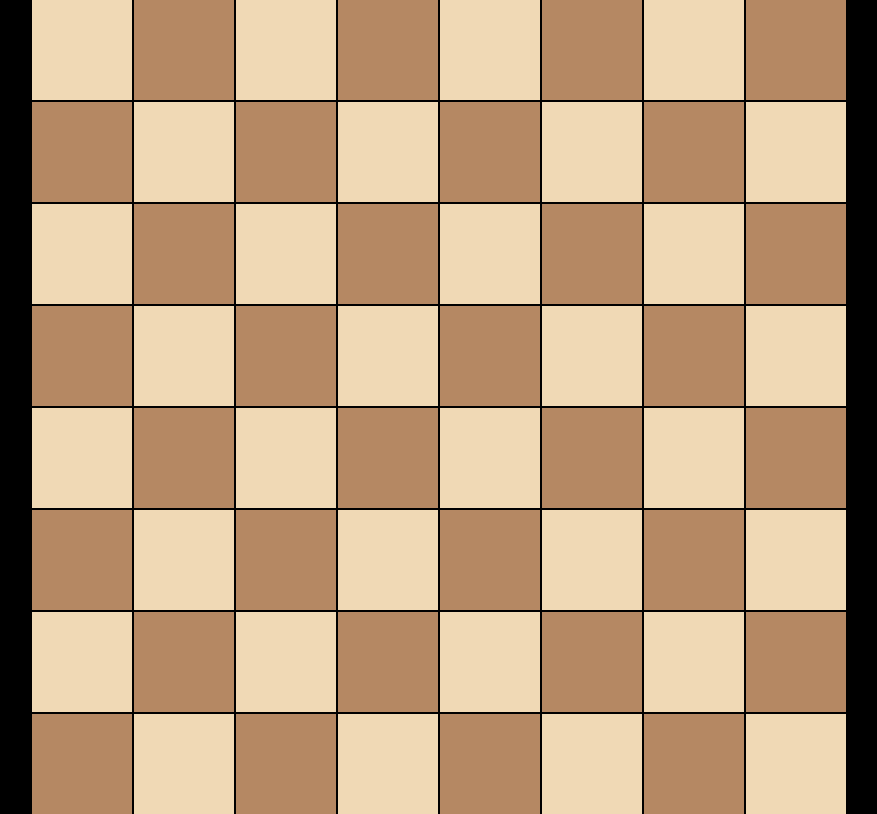
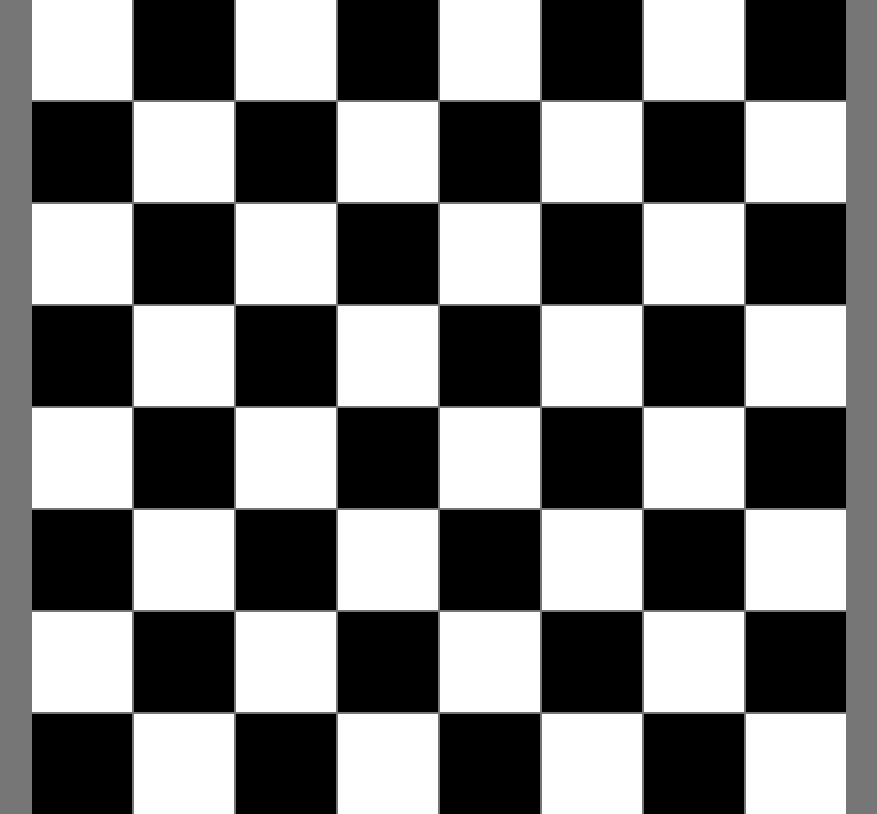
Before and after one commit to satyamgagre/my-web-dev-journey, a plain HTML site: page 10.0 Display Grid/index.html in a window 1280 px wide. Shown: the whole page, without its empty margins (208-1085 px from the left). Drawn offline with Linux system fonts and the light colour scheme.

Commit message:
21-07-2025

```diff
--- a/10.0 Display Grid/index.html
+++ b/10.0 Display Grid/index.html
@@ -9,7 +9,7 @@
     /* My colours for white: #f0d9b5, black: #b58863 */
 
     body {
-      background-color: black;
+      background-color: rgb(118, 118, 118);
       display: flex;
       justify-content: center;
       align-items: center;
@@ -28,13 +28,15 @@
     .white{
       height: 100px;
       width: 100px;
-      background-color: #f0d9b5;
+      /* background-color: #f0d9b5; */
+      background-color: white;
     }
 
     .black{
       height: 100px;
       width: 100px;
-      background-color: #b58863;
+      /* background-color: #b58863; */
+      background-color: black;
     }
 
   </style>
```
